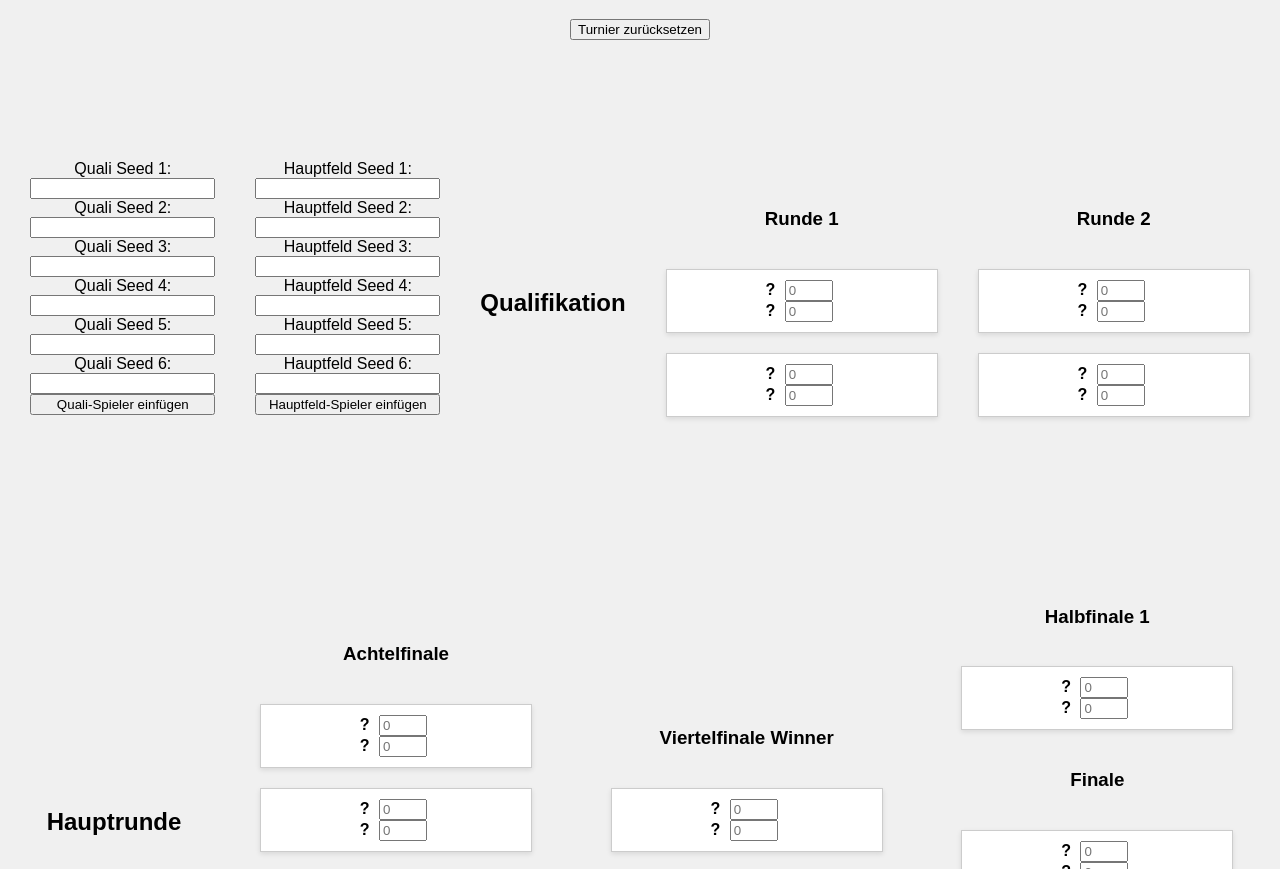
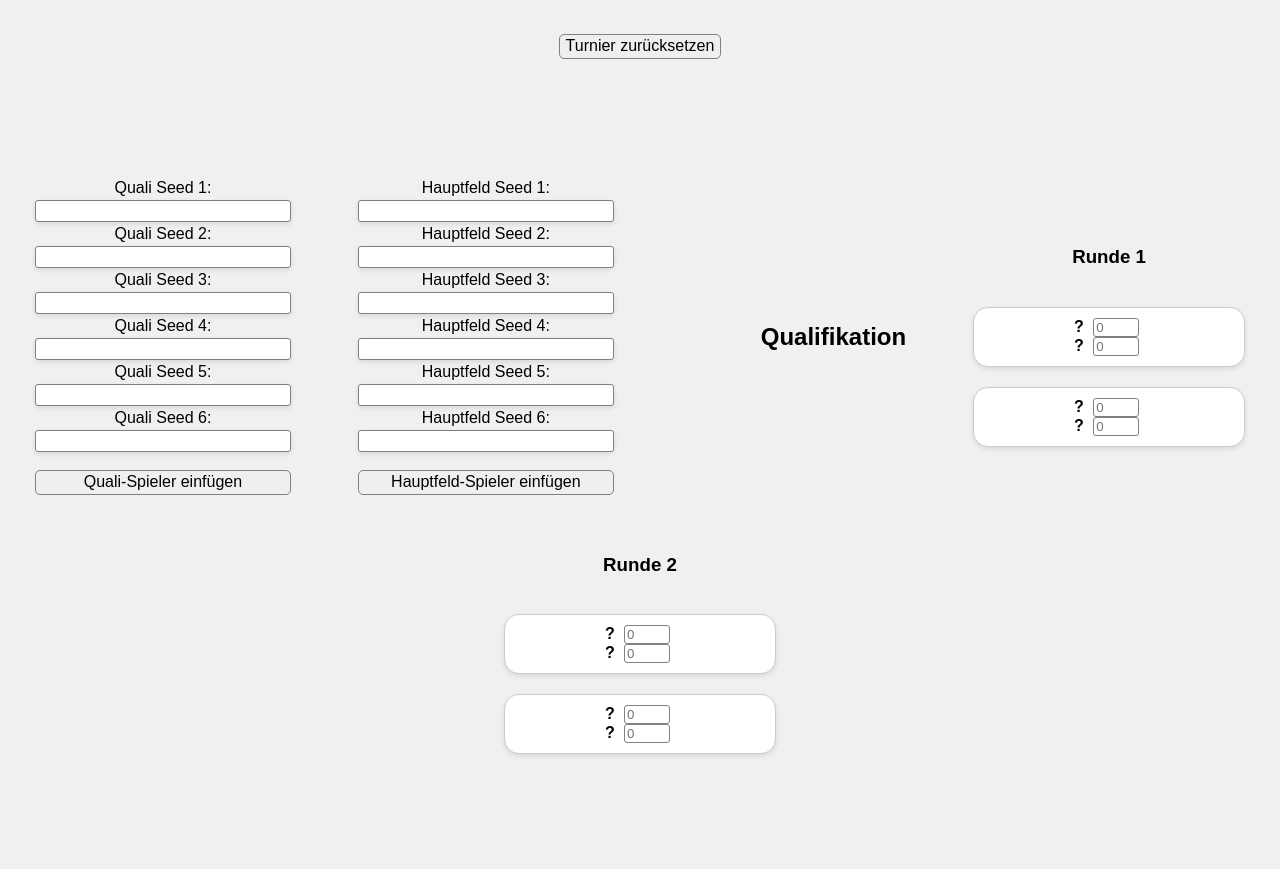
Before and after one commit to nck385/GBT_Tunierbaum, a plain HTML site: page Tunierbaum/index.html in a window 1280 px wide. Shown: the part 61-930 px from the top of the page. Drawn offline with Linux system fonts and the light colour scheme.

Commit message:
Changed displayed Style

```diff
--- a/Tunierbaum/index.html
+++ b/Tunierbaum/index.html
@@ -7,7 +7,15 @@
 </head>
 <body>
   <h1>GBT-Turnierbaum</h1>
-  <button id="resetButton">Turnier zurücksetzen</button>
+  <!--<label class="button" for="auswahl">Turniermodus:</label>
+  <select class="inputs" id="auswahl">
+    <option value="eightTeamsDoubleOut">8er Baum Double Out 6 Teams Quali</option>
+    <option value="sixteenTeamsDoubleOut">16er Baum Double Out ohne Quali</option>
+  </select>
+  <br>
+  <br>
+  <br> -->
+  <button class="button" id="resetButton">Turnier zurücksetzen</button>
   <div class="basics" id="basics">
     <!-- Turnierspieler und Felder werden per JS eingefügt -->
   </div>
--- a/Tunierbaum/script.js
+++ b/Tunierbaum/script.js
@@ -1,7 +1,10 @@
 
-const numOfSeedsQ = 6;
-const numOfSeedsM = 6;
-const numOfRoundsM = 6;
+const numOfSeedsQ = [6, 0];
+const numOfSeedsM = [6, 16];
+const numOfRoundsQ = [2, 0];
+const numOfRoundsM = [6, 8];
+
+let mode;
 
 let qualiPlayers = ['?', '?', '?', '?', '?', '?'];
 
@@ -27,36 +30,30 @@ function createMatch(player1, player2) {
   return div;
 }
 
-function buildQualification() {
-  // Runde 1: Halbfinale
+function buildQualification(rounds) {
+  for (let i = 0; i < rounds; i++) {
       const r1 = document.createElement('div');
       r1.classList.add('round');
       r1.appendChild(createMatch('?', '?'));
       r1.appendChild(createMatch('?', '?'));
 
       const quali1 = document.createElement("h3");
-  quali1.textContent = "Runde 1";
+      quali1.classList.add('roundHeader');
+      quali1.textContent = "Runde " + (i+1);
       r1.insertBefore(quali1, r1.firstChild);
+      qualification.appendChild(r1);
+  }
 
-  // Runde 2: Finale
-  const r2 = document.createElement('div');
-  r2.classList.add('round');
-  r2.appendChild(createMatch('?', '?'));
-  r2.appendChild(createMatch('?', '?'));
-
-  const quali2 = document.createElement("h3");
-  quali2.textContent = "Runde 2";
-  r2.insertBefore(quali2, r2.firstChild);
-
-  qualification.appendChild(r1);
-  qualification.appendChild(r2);
   const heading = document.createElement("h2");
   heading.textContent = "Qualifikation";
+  heading.style.marginLeft = '80px';
   qualification.insertBefore(heading, qualification.firstChild.nextSibling.nextSibling);
 }
 
 function buildMaindraw() {
   // Runde 1: Achtelfinale Winner
+    const r1wm = document.createElement('div');
+    r1wm.classList.add('allRounds');
     const r1w = document.createElement('div');
     r1w.classList.add('round');
     r1w.appendChild(createMatch('?', '?'));
@@ -65,18 +62,25 @@ function buildMaindraw() {
     r1w.appendChild(createMatch('?', '?'));
 
   const headingr1w = document.createElement("h3");
+  headingr1w.classList.add('roundHeader');
   headingr1w.textContent = "Achtelfinale";
-  r1w.insertBefore(headingr1w, r1w.firstChild);
+  r1wm.appendChild(headingr1w);
+    r1wm.appendChild(r1w);
+
 
   // Runde 2: Viertelfinale Winner
+    const  r2wm = document.createElement('div');
+    r2wm.classList.add('allRounds');
   const r2w = document.createElement('div');
   r2w.classList.add('round');
   r2w.appendChild(createMatch('?', '?'));
   r2w.appendChild(createMatch('?', '?'));
 
   const headingr2w = document.createElement("h3");
+  headingr2w.classList.add('roundHeader');
   headingr2w.textContent = "Viertelfinale Winner";
-  r2w.insertBefore(headingr2w, r2w.firstChild);
+  r2wm.appendChild(headingr2w);
+  r2wm.appendChild(r2w);
 
   // Runde 3: Halbfinale und Finale
   const fin = document.createElement('div');
@@ -86,55 +90,67 @@ function buildMaindraw() {
   fin.appendChild(createMatch('?', '?'));
 
   const headinghf1 = document.createElement("h3");
+  headinghf1.classList.add('roundHeader');
   headinghf1.textContent = "Halbfinale 1";
   const headinghf2 = document.createElement("h3");
+  headinghf2.classList.add('roundHeader');
   headinghf2.textContent = "Halbfinale 2";
   const headingfin = document.createElement("h3");
+  headingfin.classList.add('roundHeader');
   headingfin.textContent = "Finale";
   fin.insertBefore(headinghf2, fin.firstChild.nextSibling.nextSibling);
   fin.insertBefore(headingfin, fin.firstChild.nextSibling);
   fin.insertBefore(headinghf1, fin.firstChild);
 
   // Runde 4: Viertelfinale Loser
+    const r2lm = document.createElement('div');
+    r2lm.classList.add('allRounds');
   const r2l = document.createElement('div');
   r2l.classList.add('round');
   r2l.appendChild(createMatch('?', '?'));
   r2l.appendChild(createMatch('?', '?'));
 
   const headingr2l = document.createElement("h3");
+  headingr2l.classList.add('roundHeader');
   headingr2l.textContent = "Viertelfinale Loser";
-  r2l.insertBefore(headingr2l, r2l.firstChild);
+  r2lm.appendChild(headingr2l);
+  r2lm.appendChild(r2l);
 
   // Runde 5: Achtelfinale Loser
+    const r1lm = document.createElement('div');
+    r1lm.classList.add('allRounds');
   const r1l = document.createElement('div');
   r1l.classList.add('round');
   r1l.appendChild(createMatch('?', '?'));
   r1l.appendChild(createMatch('?', '?'));
 
   const headingr1l = document.createElement("h3");
+  headingr1l.classList.add('roundHeader');
   headingr1l.textContent = "Achtelfinale Loser";
-  r1l.insertBefore(headingr1l, r1l.firstChild);
+  r1lm.appendChild(headingr1l);
+  r1lm.appendChild(r1l);
 
-  maindraw.appendChild(r1w);
-  maindraw.appendChild(r2w);
+  maindraw.appendChild(r1wm);
+  maindraw.appendChild(r2wm);
   maindraw.appendChild(fin);
-  maindraw.appendChild(r2l);
-  maindraw.appendChild(r1l);
+  maindraw.appendChild(r2lm);
+  maindraw.appendChild(r1lm);
 
   const heading = document.createElement("h2");
   heading.textContent = "Hauptrunde";
   maindraw.insertBefore(heading, maindraw.firstChild);
 }
 
-function buildDropdownQauli(){
+function buildDropdownQauli(seeds){
     const dd = document.createElement('div');
     dd.classList.add('dropdown');
     const inputs = [];
-    for (let i = 0; i < numOfSeedsQ; i++) {
+    for (let i = 0; i < seeds; i++) {
         const label = document.createElement('label');
         label.textContent = 'Quali Seed ' + (i+1) + ': ';
         const input = document.createElement('input');
         input.type = 'text';
+        input.classList.add('inputs');
         input.id = '';
         dd.appendChild(label);
         dd.appendChild(input);
@@ -142,12 +158,10 @@ function buildDropdownQauli(){
     }
 
     const button = document.createElement('button');
+    button.classList.add('button');
     button.textContent = 'Quali-Spieler einfügen';
 
-    const liste = document.createElement('ul');
-    liste.id = 'liste';
     dd.appendChild(button);
-    dd.appendChild(liste);
 
     // Event Listener für Button
     button.addEventListener('click', () => {
@@ -160,16 +174,17 @@ function buildDropdownQauli(){
     qualification.appendChild(dd);
 }
 
-function buildDropdownMaindraw(){
+function buildDropdownMaindraw(seeds){
     const ddm = document.createElement('div');
     ddm.classList.add('dropdown');
 
     const inputs = [];
-    for (let i = 0; i < numOfSeedsM; i++) {
+    for (let i = 0; i < seeds; i++) {
         const label = document.createElement('label');
         label.textContent = 'Hauptfeld Seed ' + (i+1) + ': ';
         const input = document.createElement('input');
         input.type = 'text';
+        input.classList.add('inputs');
         input.id = '';
         ddm.appendChild(label);
         ddm.appendChild(input);
@@ -177,12 +192,10 @@ function buildDropdownMaindraw(){
     }
 
     const button = document.createElement('button');
+    button.classList.add('button');
     button.textContent = 'Hauptfeld-Spieler einfügen';
 
-    const liste = document.createElement('ul');
-    liste.id = 'liste';
     ddm.appendChild(button);
-    ddm.appendChild(liste);
 
     // Event Listener für Button
     button.addEventListener('click', () => {
@@ -431,9 +444,38 @@ function update() {
   updateMaindraw();
 }
 
-buildDropdownQauli();
-buildDropdownMaindraw();
-buildQualification();
+function readOutDrop(){
+    mode = document.getElementById('auswahl').value;
+    updatePage();
+}
+
+function updatePage(){
+    let i = 0; // default
+    if (mode === 'eightTeamsDoubleOut') {
+        i = 0;
+        buildDropdownQauli(numOfSeedsQ[i]);
+        buildDropdownMaindraw(numOfSeedsM[i]);
+        buildQualification(numOfRoundsQ[i]);
+
+        buildMaindraw(numOfRoundsM[i]);
+
+    } else if (mode === 'sixteenTeamsDoubleOut') {
+        i = 1;
+        buildDropdownMaindraw(numOfSeedsM[i]);
+
+        buildMaindraw(numOfRoundsM[i]);
+
+    }
+
+
+
+}
+
+//readOutDrop();
+buildDropdownQauli(numOfSeedsQ[0]);
+buildDropdownMaindraw(numOfRoundsM[0]);
+buildQualification(2);
 buildMaindraw();
+//document.getElementById('auswahl').addEventListener('change', readOutDrop);
 document.addEventListener('input', update);
 document.getElementById('resetButton').addEventListener('click', reset);
--- a/Tunierbaum/style.css
+++ b/Tunierbaum/style.css
@@ -1,13 +1,11 @@
 body {
   font-family: sans-serif;
   text-align: center;
-  background: #f0f0f0;
-}
-
-.row {
-  display: flex;
-  justify-content: space-evenly;
-  align-items: center;
+  background: #f0f0f0; /*#f0f0ff; */
+  /*background-image: url('background.svg');
+  background-size: cover;
+  background-repeat: no-repeat;
+  background-position: center;  */
 }
 
 .basics {
@@ -32,25 +30,59 @@ body {
   display: flex;
   flex-direction: column;
   justify-content: space-evenly;
+  gap: 3px;
+}
+
+.button{
+  height: 25px;
+  margin-top: 15px;
+  border-radius: 5px;
+  border: 1px solid gray;
+  font-size: 1em;
+}
+
+.allRounds {
+  display: flex;
+  flex-direction: column;
+  justify-content: space-evenly;
+  height: 450px
+}
+
+.roundHeader{
+  display: flex;
+  justify-content: center;
+  height: min-content;
+}
+
+.inputs {
+  height: 18px;
+  width: 250px;
+  border-radius: 3px;
+  border: 1px solid gray;
+  box-shadow: 0 2px 5px rgba(0,0,0,0.1);
 }
 
 .round {
   display: flex;
   flex-direction: column;
   gap: 20px;
+  justify-content: space-between;
 }
 
 .match {
-  background: white;
+  background: white;/* #f0ffff; */
   border: 1px solid #ccc;
   padding: 10px;
   width: 250px;
   box-shadow: 0 2px 5px rgba(0,0,0,0.1);
+  border-radius: 15px;
 }
 
 input[type="number"] {
   width: 40px;
   margin: 0 5px;
+  border-radius: 3px;
+  border: 1px solid gray;
 }
 
 .loser {
@@ -58,5 +90,5 @@ input[type="number"] {
 }
 
 .winner {
-  font-weight: 900;
+  font-weight: 700;
 }
```
Also changed, not shown: Tunierbaum/background.svg (added). Lines whose indentation alone changed are shown as unchanged.
